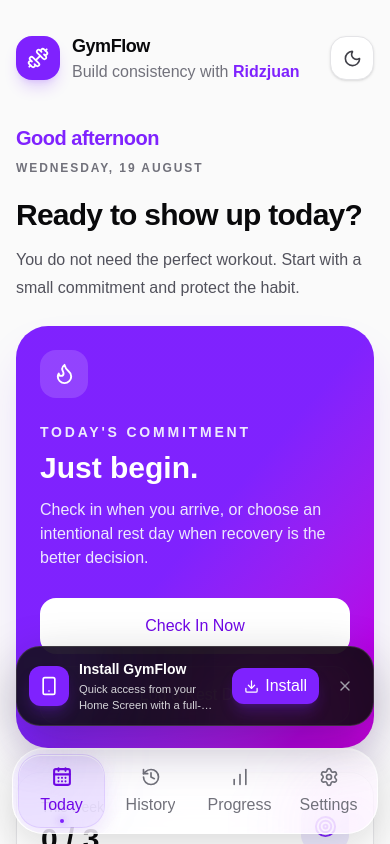
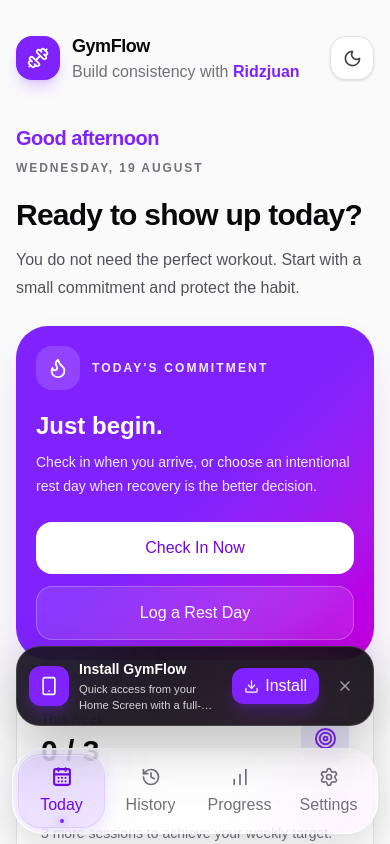
Before and after one commit to ameeridz/gymflow, a Next.js app: page / in a window 390 px wide. Shown: the top 844 px of the page. Built offline with nearby package versions, Linux system fonts and the light colour scheme.

Commit message:
feat: add intentional rest day experience
Adds rest-day tracking, History filtering, recovery records and a more compact mobile Today experience.

```diff
--- a/src/app/page.tsx
+++ b/src/app/page.tsx
@@ -186,31 +186,40 @@
               {activeSession ? (
                 <ActiveSessionCard />
               ) : (
-                <section className="rounded-[2rem] bg-gradient-to-br from-violet-600 via-violet-600 to-fuchsia-600 p-6 text-white shadow-2xl shadow-violet-600/20 sm:p-8">
+                <section className="rounded-[2rem] bg-gradient-to-br from-violet-600 via-violet-600 to-fuchsia-600 p-5 text-white shadow-2xl shadow-violet-600/20 sm:p-8">
   <div className="flex max-w-xl flex-col">
-                    <div className="flex h-12 w-12 items-center justify-center rounded-2xl bg-white/15">
-                      <Flame size={23} />
+    <div className="flex items-center gap-3">
+      <div className="flex h-11 w-11 shrink-0 items-center justify-center rounded-2xl bg-white/15 sm:h-12 sm:w-12">
+        <Flame size={22} />
       </div>
-                    <p className="mt-6 text-sm font-semibold uppercase tracking-[0.2em] text-violet-100">
+
+      <p className="text-xs font-semibold uppercase tracking-[0.18em] text-violet-100 sm:text-sm sm:tracking-[0.2em]">
         Today&apos;s commitment
       </p>
-                    <h2 className="mt-2 text-3xl font-black">Just begin.</h2>
-                    <p className="mt-3 text-violet-100">
-                      Check in when you arrive, or choose an intentional rest
-                      day when recovery is the better decision.
+    </div>
+
+    <h2 className="mt-5 text-2xl font-black sm:mt-6">
+      Just begin.
+    </h2>
+
+    <p className="mt-2 max-w-lg text-sm leading-6 text-violet-100 sm:mt-3 sm:text-base sm:leading-7">
+      Check in when you arrive, or choose an intentional
+      rest day when recovery is the better decision.
     </p>
-                    <div className="mt-7 grid gap-3 sm:grid-cols-2">
+
+    <div className="mt-6 grid gap-3 sm:mt-7 sm:grid-cols-2">
       <button
         type="button"
         onClick={() => setCheckInOpen(true)}
-                        className="rounded-2xl bg-white px-6 py-4 font-bold text-violet-700 transition hover:bg-violet-50 active:scale-[0.98]"
+        className="rounded-2xl bg-white px-6 py-3.5 font-bold text-violet-700 transition hover:bg-violet-50 active:scale-[0.98] sm:py-4"
       >
         Check In Now
       </button>
+
       <button
         type="button"
         onClick={() => setRestDayDialogOpen(true)}
-                        className="rounded-2xl border border-white/25 bg-white/10 px-6 py-4 font-bold text-white transition hover:bg-white/15 active:scale-[0.98]"
+        className="rounded-2xl border border-white/25 bg-white/10 px-6 py-3.5 font-bold text-white transition hover:bg-white/15 active:scale-[0.98] sm:py-4"
       >
         Log a Rest Day
       </button>
```
Lines whose indentation alone changed are shown as unchanged.
